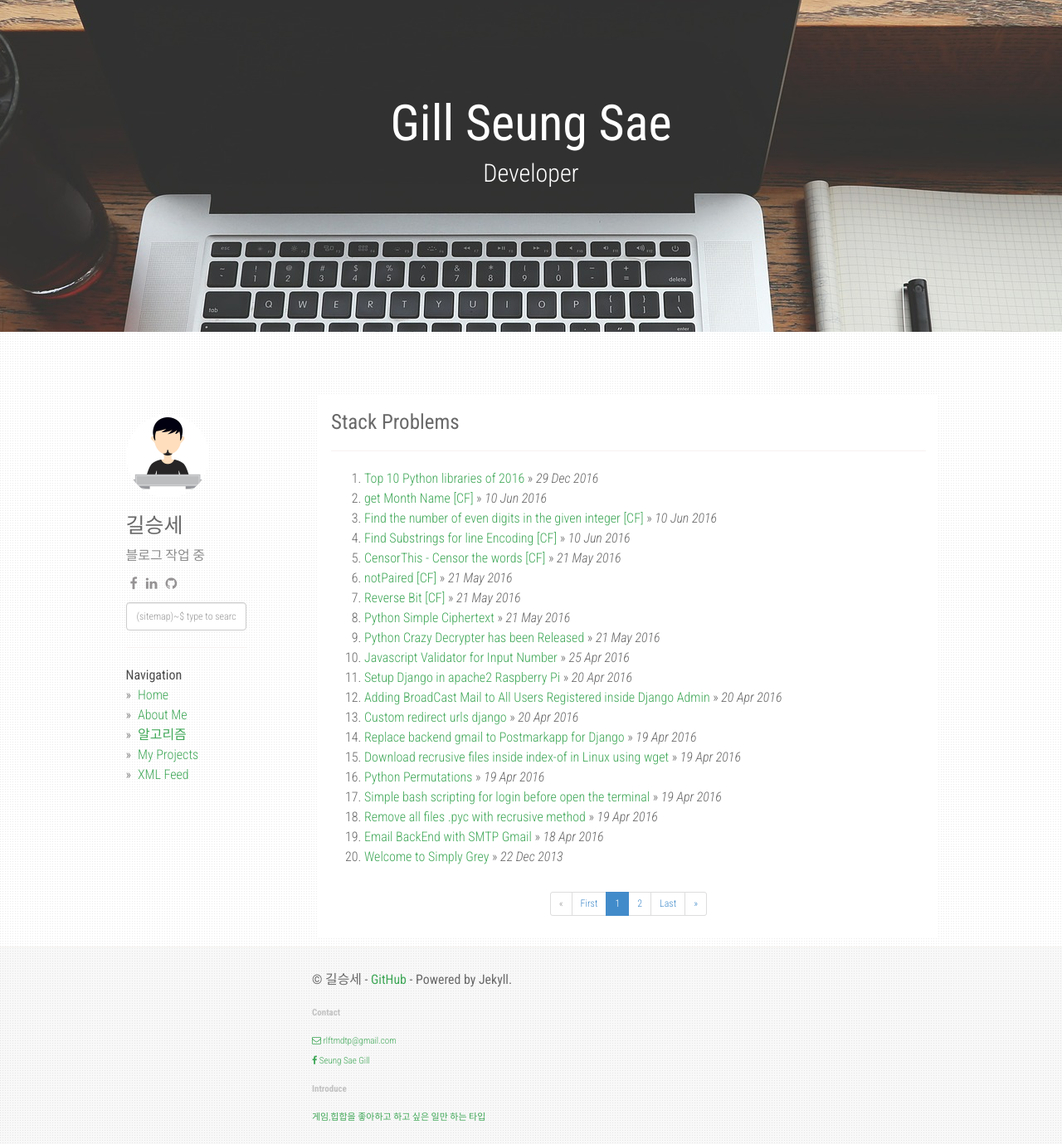
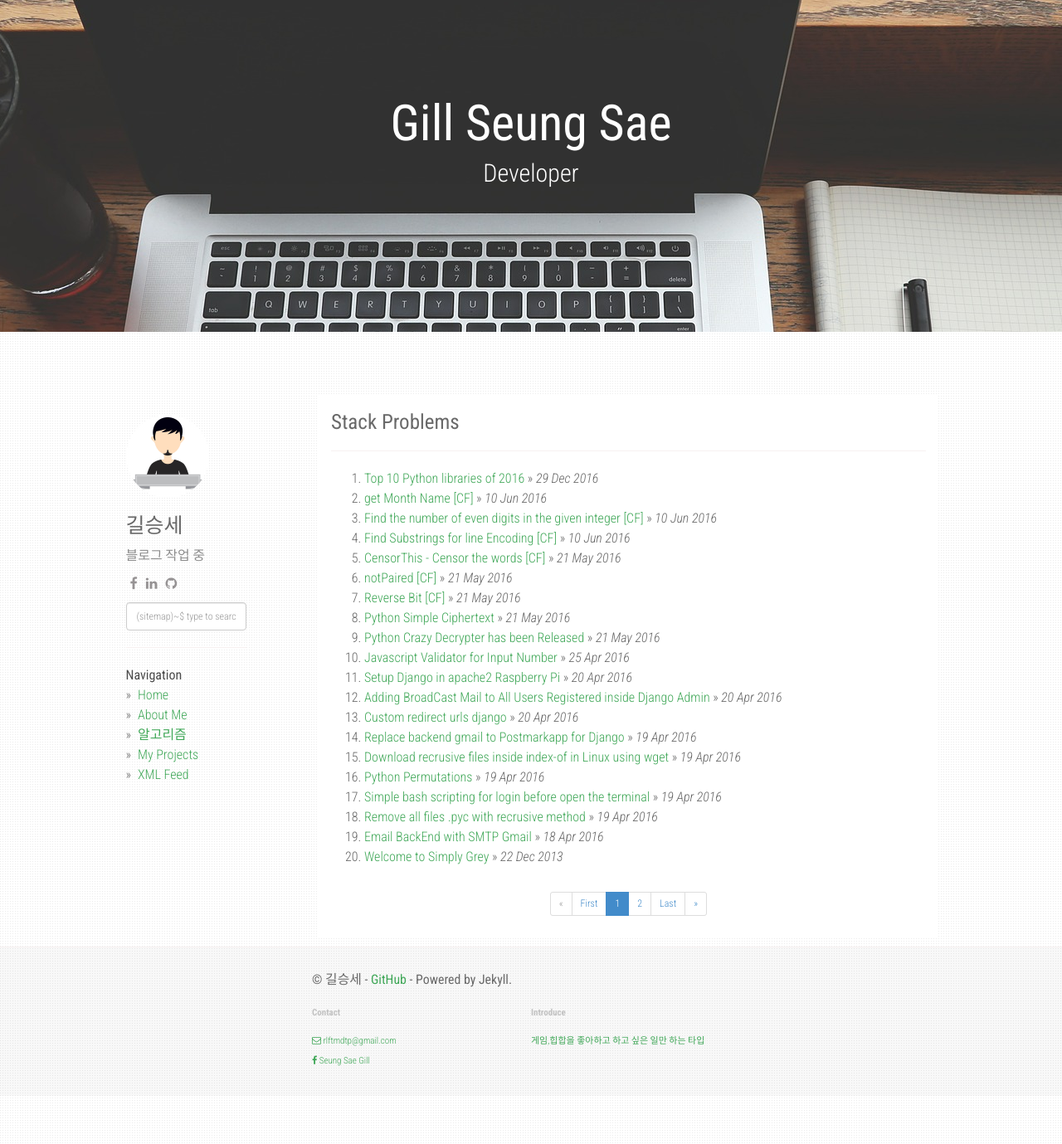
Before and after one commit to agusmakmun/agusmakmun.github.io, a Jekyll site: the page built from index.html, in a window 1280 px wide. Shown: the whole page at 83% size. Built offline with Jekyll 4.4.1, drawn with Linux system fonts in a browser that asks for light colours; nearby versions of some CDN libraries; the list of posts is cut into pages by our own code.

Commit message:
Update main.css

```diff
--- a/static/css/main.css
+++ b/static/css/main.css
@@ -216,6 +216,10 @@ footer{
   list-style-type: none;
   padding: 0;
 }
+.site-contact, .site-introduce{
+  width: 50%;
+  float: left;
+}
 
 /* Responsive Conditional */
 @media (min-width: 1024px) {
```
